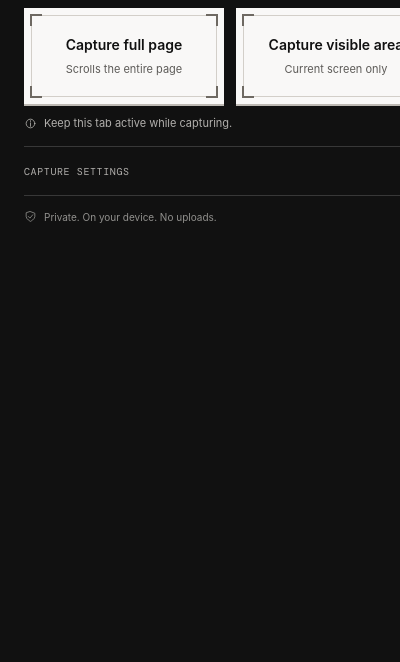
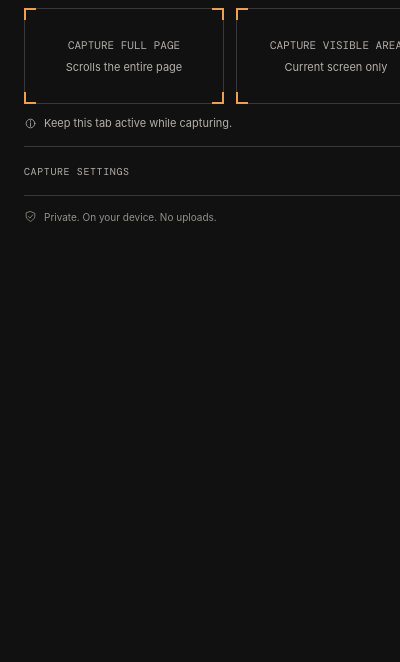
Before and after one commit to arjayby/grab-a-page, a browser extension: page extension/popup.html in a window 400 px wide. Shown: the part 182-844 px from the top of the page. Drawn offline with Linux system fonts and the light colour scheme.

Commit message:
style(popup): match capture buttons to secondary actions

```diff
--- a/extension/design-system.css
+++ b/extension/design-system.css
@@ -58,6 +58,8 @@ h1, h2, h3 { font-family: var(--font-heading); font-weight: 500; }
 .button:hover:not(:disabled) { background: var(--color-raised); border-color: var(--color-text); }
 .button.primary { background: var(--color-text); border-color: var(--color-text); color: var(--color-bg); }
 .button.primary:hover:not(:disabled) { background: #dedbd6; border-color: #dedbd6; }
+.button.secondary { color: var(--color-muted); border-color: var(--color-border); }
+.button.secondary:hover:not(:disabled) { color: #efc59e; border-color: var(--color-warning-border); }
 .dot { display: inline-block; width: 5px; height: 5px; background: var(--color-accent); flex-shrink: 0; }
 .notice { padding: 12px 16px; border: 1px solid var(--color-warning-border); background: var(--color-warning-bg); color: #efc59e; font-size: 12px; line-height: 1.7; }
 [hidden] { display: none !important; }
--- a/extension/popup.css
+++ b/extension/popup.css
@@ -6,22 +6,19 @@ body { width: 100%; padding: 0 24px; }
 .intro { padding: 18px 0; }
 .intro h1 { font-size: 32px; line-height: 1.08; letter-spacing: -1.25px; margin: 10px 0; }
 .capture-modes { display: grid; grid-template-columns: repeat(2, minmax(0, 1fr)); gap: 12px; }
-.capture { position: relative; display: flex; flex-direction: column; align-items: center; justify-content: center; gap: 6px; width: 100%; min-width: 0; min-height: 96px; padding: 18px 12px; border: 1px solid var(--color-text); border-radius: 0; background: var(--color-text); color: var(--color-bg); box-shadow: 0 2px 0 #bdb9b3; text-align: center; }
-.capture::before { content: ''; position: absolute; inset: 6px; border: 1px solid #d3cfc9; pointer-events: none; }
-.capture::after { content: ''; position: absolute; inset: 5px; pointer-events: none; background:
-  linear-gradient(#6e6962, #6e6962) left top / 12px 2px no-repeat,
-  linear-gradient(#6e6962, #6e6962) left top / 2px 12px no-repeat,
-  linear-gradient(#6e6962, #6e6962) right top / 12px 2px no-repeat,
-  linear-gradient(#6e6962, #6e6962) right top / 2px 12px no-repeat,
-  linear-gradient(#6e6962, #6e6962) left bottom / 12px 2px no-repeat,
-  linear-gradient(#6e6962, #6e6962) left bottom / 2px 12px no-repeat,
-  linear-gradient(#6e6962, #6e6962) right bottom / 12px 2px no-repeat,
-  linear-gradient(#6e6962, #6e6962) right bottom / 2px 12px no-repeat;
+.capture { position: relative; flex-direction: column; gap: 6px; width: 100%; min-width: 0; min-height: 96px; padding: 18px 12px; text-align: center; }
+.capture::after { content: ''; position: absolute; inset: -1px; pointer-events: none; background:
+  linear-gradient(var(--color-accent), var(--color-accent)) left top / 12px 2px no-repeat,
+  linear-gradient(var(--color-accent), var(--color-accent)) left top / 2px 12px no-repeat,
+  linear-gradient(var(--color-accent), var(--color-accent)) right top / 12px 2px no-repeat,
+  linear-gradient(var(--color-accent), var(--color-accent)) right top / 2px 12px no-repeat,
+  linear-gradient(var(--color-accent), var(--color-accent)) left bottom / 12px 2px no-repeat,
+  linear-gradient(var(--color-accent), var(--color-accent)) left bottom / 2px 12px no-repeat,
+  linear-gradient(var(--color-accent), var(--color-accent)) right bottom / 12px 2px no-repeat,
+  linear-gradient(var(--color-accent), var(--color-accent)) right bottom / 2px 12px no-repeat;
 }
-.capture:hover:not(:disabled) { background: #e6e3de; border-color: #e6e3de; }
-.capture:active:not(:disabled) { background: #d7d3ce; border-color: #d7d3ce; box-shadow: none; transform: translateY(2px); }
-.capture strong { font: 600 14px/1.4 var(--font-body); white-space: nowrap; }
-.capture small { font-size: 11px; line-height: 1.5; color: #5d5b58; }
+.capture strong { font: inherit; white-space: nowrap; }
+.capture small { font: 11px/1.5 var(--font-body); text-transform: none; color: inherit; }
 .hint { margin: 12px 0 16px; display: flex; align-items: center; gap: 7px; font-size: 11px; color: var(--color-muted); }
 .hint .icon { width: 13px; height: 13px; }
 #running { padding: 16px; border: 1px solid var(--color-border); background: var(--color-surface); margin-bottom: 16px; }
--- a/extension/popup.html
+++ b/extension/popup.html
@@ -14,14 +14,14 @@
   </header>
   <main>
     <section class="intro" aria-labelledby="headline">
-      <h1 id="headline">From the first pixel<br>To the very last.</h1>
+      <h1 id="headline">From the first pixel<br>To the very last</h1>
     </section>
     <div class="capture-modes" aria-label="Capture mode">
-      <button id="full" class="capture">
+      <button id="full" class="capture button secondary">
         <strong>Capture full page</strong>
         <small>Scrolls the entire page</small>
       </button>
-      <button id="visible" class="capture">
+      <button id="visible" class="capture button secondary">
         <strong>Capture visible area</strong>
         <small>Current screen only</small>
       </button>
--- a/extension/preview.css
+++ b/extension/preview.css
@@ -16,8 +16,6 @@ h1 { font-size: clamp(28px, 3.5vw, 44px); letter-spacing: -1.6px; line-height: 1
 .export-info { flex: 1; min-width: 0; }
 .toolbar p { font: 11px/1.7 var(--font-mono); color: var(--color-muted); margin: 7px 0 0; }
 .export-actions { display: flex; gap: 10px; }
-.secondary { color: var(--color-muted); border-color: var(--color-border); }
-.secondary:hover:not(:disabled) { color: #efc59e; border-color: var(--color-warning-border); }
 #download::after { content: '↓'; font-size: 16px; margin-left: 8px; }
 .preview-stage { min-height: 220px; padding: 24px; border: 1px solid var(--color-border); background-color: #151515; background-image: radial-gradient(#363636 0.7px, transparent 0.7px); background-size: 12px 12px; }
 .parts { display: grid; grid-template-columns: repeat(auto-fit, minmax(min(100%, 340px), 1fr)); align-items: start; gap: 24px; }
```
Also changed, not shown: DESIGN_SYSTEM.md (+3 -3 lines).
